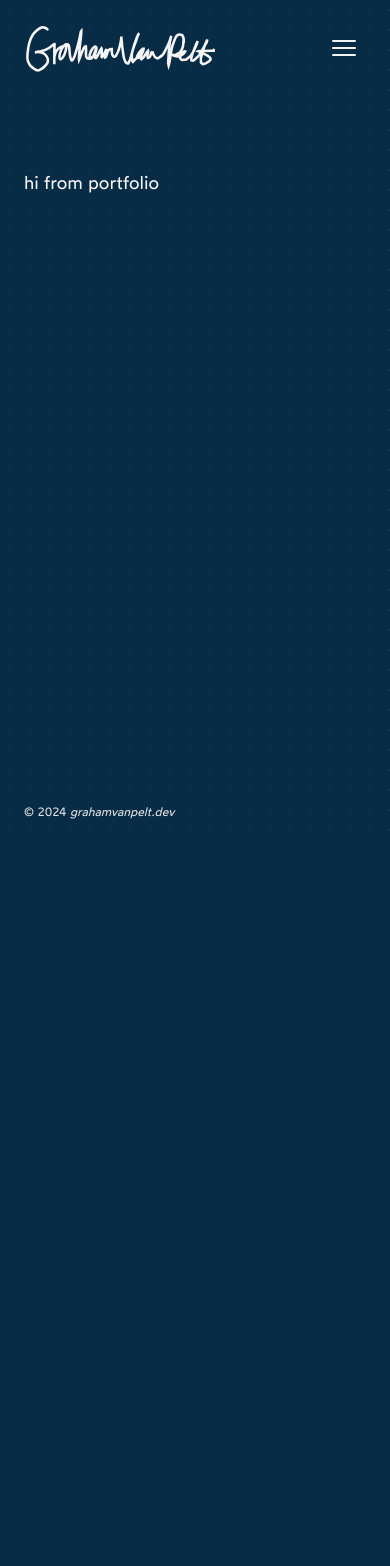
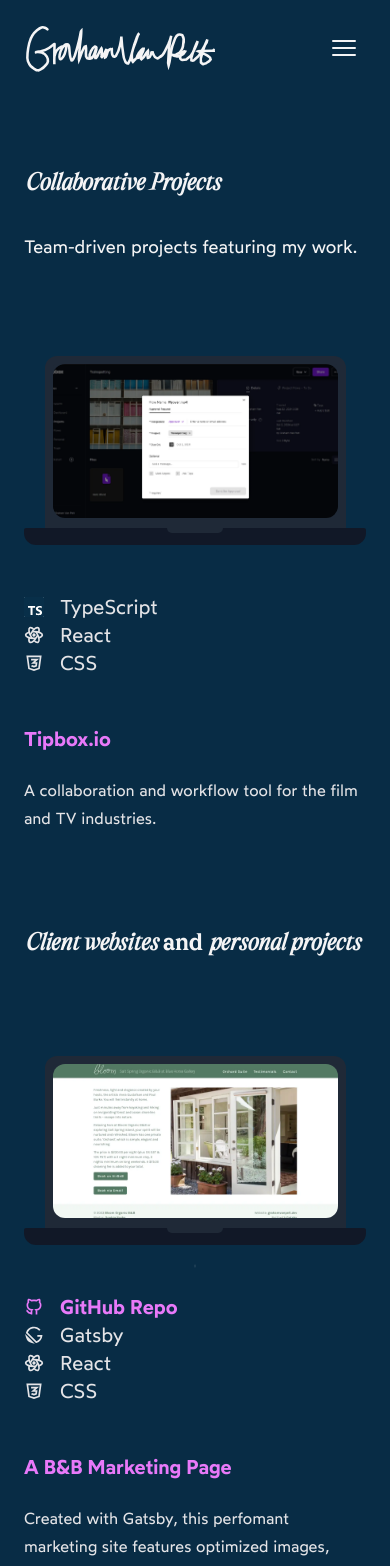
Before and after one commit to GVPproj/grahamvanpelt.dev, a Next.js app: page /portfolio in a window 390 px wide. Shown: the top 1566 px of the page. Before the commit the page ends 844 px from the top, so only its background shows below. Built offline with nearby package versions, Linux system fonts and the light colour scheme.

Commit message:
feat: portfolio

```diff
--- a/src/app/components/Laptop.tsx
+++ b/src/app/components/Laptop.tsx
@@ -1,28 +1,27 @@
-// interface Props {
-//   src: string
-//   alt: string
-// }
+import Image from 'next/image'
 
-// export default function Laptop(props: Props) {
-//   return (
-//     <div>
-//       <div className="relative mx-auto h-[172px] max-w-[301px] rounded-t-xl border-[8px] border-gray-800 bg-gray-800 dark:border-gray-800 md:h-[294px] md:max-w-[512px]">
-//         <div className="h-[154px] overflow-hidden rounded-lg   md:h-[278px]">
-//           <img
-//             src={props.src}
-//             className="h-[156px] w-full rounded-xl  md:h-[278px]"
-//             alt={props.alt}
-//           ></img>
-//           <img
-//             src={props.src}
-//             className="hidden h-[156px] w-full rounded-lg dark:block md:h-[278px]"
-//             alt={props.alt}
-//           ></img>
-//         </div>
-//       </div>
-//       <div className="relative mx-auto h-[17px] max-w-[351px] rounded-b-xl rounded-t-sm bg-gray-900 dark:bg-gray-700 md:h-[21px] md:max-w-[597px]">
-//         <div className="absolute left-1/2 top-0 h-[5px] w-[56px] -translate-x-1/2 rounded-b-xl bg-gray-800 md:h-[8px] md:w-[96px]"></div>
-//       </div>
-//     </div>
-//   )
-// }
+interface Props {
+  src: string
+  alt: string
+}
+
+export default function Laptop(props: Props) {
+  return (
+    <div>
+      <div className="relative mx-auto h-[172px] max-w-[301px] rounded-t-xl border-[8px] border-gray-800 bg-gray-800 md:h-[294px] md:max-w-[512px] dark:border-gray-800">
+        <div className="h-[154px] overflow-hidden rounded-lg md:h-[278px]">
+          <Image
+            src={props.src}
+            alt={props.alt}
+            className="h-full w-full rounded-xl object-cover"
+            width={512}
+            height={278}
+          />
+        </div>
+      </div>
+      <div className="relative mx-auto h-[17px] max-w-[351px] rounded-b-xl rounded-t-sm bg-gray-900 md:h-[21px] md:max-w-[597px] dark:bg-gray-700">
+        <div className="absolute left-1/2 top-0 h-[5px] w-[56px] -translate-x-1/2 rounded-b-xl bg-gray-800 md:h-[8px] md:w-[96px]"></div>
+      </div>
+    </div>
+  )
+}
--- a/src/app/components/PortfolioItem.tsx
+++ b/src/app/components/PortfolioItem.tsx
@@ -1,133 +1,137 @@
-// import { Link } from "@remix-run/react"
-// import Laptop from "./Laptop"
-// import Astro from "../assets/astro.svg?react"
-// import Gatsby from "../assets/gatsby.svg?react"
-// import Javascript from "../assets/javascript.svg?react"
-// import React from "../assets/react.svg?react"
-// import TailwindCSS from "../assets/tailwind.svg?react"
-// import TypeScript from "../assets/typescript.svg?react"
-// import CSS from "../assets/css.svg?react"
-// import Github from "../assets/github.svg?react"
+import Link from 'next/link'
+import Laptop from './Laptop'
+import {
+  Github,
+  Gatsby,
+  Javascript,
+  React,
+  Astro,
+  TailwindCSS,
+  Typescript as TypeScript,
+  Css as CSS,
+} from './icons'
 
-// interface Props {
-//   title?: string
-//   url?: string
-//   screenshot?: string
-//   description?: string
-//   tooling: string[]
-//   repo?: string
-// }
+interface Props {
+  title?: string
+  url?: string
+  screenshot?: string
+  description?: string
+  tooling: string[]
+  repo?: string
+}
 
-// export default function PortfolioItem(props: Props) {
-//   return (
-//     <>
-//       <div className="my-24 md:my-36">
-//         <div className="flex flex-col gap-12 xl:flex-row">
-//           <div className="min-w-max">
-//             {props.url ? (
-//               <Link to={props.url} target="_blank" rel="noreferrer">
-//                 <Laptop
-//                   src={props.screenshot}
-//                   alt={"Visit this project: " + props.title}
-//                 />
-//               </Link>
-//             ) : (
-//               <Laptop
-//                 src={props.screenshot}
-//                 alt={"Screenshot of project: " + props.title}
-//                 title={"No link available for project: " + props.title}
-//               />
-//             )}
-//           </div>
-//           <div className="flex flex-col justify-evenly gap-12 sm:flex-row">
-//             <div id="ToolingList" className="text-skin-muted md:min-w-max">
-//               {props.repo && (
-//                 <Link to={props.repo} target="_blank" rel="noreferrer">
-//                   <div className="flex items-center gap-4">
-//                     <Github />
-//                     <p className="font-sans text-xl font-semibold">
-//                       GitHub Repo
-//                     </p>
-//                   </div>
-//                 </Link>
-//               )}
-//               {props.tooling.includes("Gatsby") && (
-//                 <div className="flex items-center gap-4">
-//                   <Gatsby />
-//                   <span className="font-sans text-xl not-italic ">Gatsby</span>
-//                 </div>
-//               )}
+export default function PortfolioItem(props: Props) {
+  return (
+    <>
+      <div className="my-24 md:my-36">
+        <div className="flex flex-col gap-12 xl:flex-row">
+          {props.screenshot && (
+            <div className="min-w-max">
+              {props.url ? (
+                <Link href={props.url} target="_blank" rel="noreferrer">
+                  <Laptop
+                    src={props.screenshot}
+                    alt={'Visit this project: ' + props.title}
+                  />
+                </Link>
+              ) : (
+                <Laptop
+                  src={props.screenshot}
+                  alt={'Screenshot of project: ' + props.title}
+                  //   title={'No link available for project: ' + props.title}
+                />
+              )}
+            </div>
+          )}
+          <div className="flex flex-col justify-evenly gap-12 sm:flex-row">
+            <div id="ToolingList" className="text-skin-muted md:min-w-max">
+              {props.repo && (
+                <Link href={props.repo} target="_blank" rel="noreferrer">
+                  <div className="flex items-center gap-4">
+                    <Github />
+                    <p className="font-sans text-xl font-semibold">
+                      GitHub Repo
+                    </p>
+                  </div>
+                </Link>
+              )}
+              {props.tooling.includes('Gatsby') && (
+                <div className="flex items-center gap-4">
+                  <Gatsby />
+                  <span className="font-sans text-xl not-italic">Gatsby</span>
+                </div>
+              )}
 
-//               {props.tooling.includes("Astro") && (
-//                 <div className="flex items-center gap-4">
-//                   <Astro />
+              {props.tooling.includes('Astro') && (
+                <div className="flex items-center gap-4">
+                  <Astro />
 
-//                   <span className="font-sans text-xl not-italic">Astro</span>
-//                 </div>
-//               )}
-//               {props.tooling.includes("TypeScript") && (
-//                 <div className="flex items-center gap-4">
-//                   <TypeScript />
+                  <span className="font-sans text-xl not-italic">Astro</span>
+                </div>
+              )}
+              {props.tooling.includes('TypeScript') && (
+                <div className="flex items-center gap-4">
+                  <TypeScript />
 
-//                   <span className="font-sans text-xl not-italic">
-//                     TypeScript
-//                   </span>
-//                 </div>
-//               )}
-//               {props.tooling.includes("React") && (
-//                 <div className="flex items-center gap-4">
-//                   <React />
+                  <span className="font-sans text-xl not-italic">
+                    TypeScript
+                  </span>
+                </div>
+              )}
+              {props.tooling.includes('React') && (
+                <div className="flex items-center gap-4">
+                  <React />
 
-//                   <span className="font-sans text-xl not-italic">React</span>
-//                 </div>
-//               )}
-//               {props.tooling.includes("HTML") && (
-//                 <div className="flex items-center gap-4">
-//                   <Gatsby />
-//                   <span className="font-sans text-xl not-italic">HTML</span>
-//                 </div>
-//               )}
-//               {props.tooling.includes("TailwindCSS") && (
-//                 <div className="flex items-center gap-4">
-//                   <TailwindCSS />
+                  <span className="font-sans text-xl not-italic">React</span>
+                </div>
+              )}
+              {props.tooling.includes('HTML') && (
+                <div className="flex items-center gap-4">
+                  <Gatsby />
+                  <span className="font-sans text-xl not-italic">HTML</span>
+                </div>
+              )}
+              {props.tooling.includes('TailwindCSS') && (
+                <div className="flex items-center gap-4">
+                  <TailwindCSS />
 
-//                   <span className="font-sans text-xl not-italic">
-//                     TailwindCSS
-//                   </span>
-//                 </div>
-//               )}
-//               {props.tooling.includes("Javascript") && (
-//                 <div className="flex items-center gap-4">
-//                   <Javascript />
+                  <span className="font-sans text-xl not-italic">
+                    TailwindCSS
+                  </span>
+                </div>
+              )}
+              {props.tooling.includes('Javascript') && (
+                <div className="flex items-center gap-4">
+                  <Javascript />
 
-//                   <span className="font-sans text-xl not-italic">
-//                     Javascript
-//                   </span>
-//                 </div>
-//               )}
+                  <span className="font-sans text-xl not-italic">
+                    Javascript
+                  </span>
+                </div>
+              )}
 
-//               {props.tooling.includes("CSS") && (
-//                 <div className="flex items-center gap-4">
-//                   <CSS />
+              {props.tooling.includes('CSS') && (
+                <div className="flex items-center gap-4">
+                  <CSS />
 
-//                   <span className="font-sans text-xl not-italic">CSS</span>
-//                 </div>
-//               )}
-//             </div>
-//             <div className="prose md:min-w-[300px]">
-//               <Link
-//                 to={props.url || "#"}
-//                 target="_blank"
-//                 rel="noreferrer"
-//                 className="font-sans text-xl font-semibold text-skin-accent no-underline"
-//               >
-//                 {props.title}
-//               </Link>
-//               <p className="prose text-skin-muted">{props.description}</p>
-//             </div>
-//           </div>
-//         </div>
-//       </div>
-//     </>
-//   )
-// }
+                  <span className="font-sans text-xl not-italic">CSS</span>
+                </div>
+              )}
+            </div>
+            <div className="prose md:min-w-[300px]">
+              <Link
+                href={props.url || '#'}
+                target="_blank"
+                rel="noreferrer"
+                className="font-sans text-xl font-semibold text-skin-accent no-underline"
+              >
+                {props.title}
+              </Link>
+              <p className="prose text-skin-muted">{props.description}</p>
+            </div>
+          </div>
+        </div>
+      </div>
+    </>
+  )
+}
--- a/src/app/components/index.ts
+++ b/src/app/components/index.ts
@@ -1,3 +1,5 @@
 export * from './icons'
 export * from './animations'
 export { default as CvNav } from './CvNav'
+export { default as PortfolioItem } from './PortfolioItem'
+export { default as Laptop } from './Laptop'
--- a/src/app/portfolio/page.tsx
+++ b/src/app/portfolio/page.tsx
@@ -1,3 +1,103 @@
-export default function Page() {
-  return <p>hi from portfolio</p>
+import React from 'react'
+import { PortfolioItem, FadeIn, FadeUp } from '../components'
+import { portfolioItems } from '../data/portfolioData'
+
+export const metadata = {
+  title: 'Graham Van Pelt - Portfolio',
+  description: 'A list of my web personal with links and descriptions.',
+  openGraph: {
+    title: 'Graham Van Pelt - Portfolio',
+    description: 'A list of my web personal with links and descriptions.',
+    url: 'https://grahamvanpelt.dev/portfolio',
+  },
 }
+
+const PortfolioDivider = () => {
+  return (
+    <hr className="mx-auto my-4 h-1 w-48 rounded border-0 bg-skin-fill-muted md:my-10"></hr>
+  )
+}
+
+const Portfolio = () => {
+  const personal = portfolioItems.filter((item) => item.category === 'personal')
+  const projects = portfolioItems.filter((item) => item.category === 'project')
+  const education = portfolioItems.filter(
+    (item) => item.category === 'education',
+  )
+
+  return (
+    <>
+      <FadeIn>
+        <>
+          <h1 className="mb-8 text-2xl font-extrabold md:text-4xl">
+            <span>Collaborative Projects</span>
+          </h1>
+          <p>Team-driven projects featuring my work.</p>
+        </>
+      </FadeIn>
+      {projects.map((item, index) => (
+        <FadeUp key={item.title} id={item.title}>
+          <>
+            <PortfolioItem
+              title={item.title}
+              description={item.description}
+              screenshot={item.screenshot}
+              tooling={item.tooling}
+              url={item.url}
+              repo={item.repo}
+            />
+            {index < projects.length - 1 && <PortfolioDivider />}
+          </>
+        </FadeUp>
+      ))}
+      <FadeUp id="client">
+        <h1 className="text-2xl font-extrabold md:text-4xl">
+          <span>Client websites</span> and <span>personal projects</span>
+        </h1>
+      </FadeUp>
+      {personal.map((item, index) => (
+        <FadeUp key={item.title} id={item.title}>
+          <>
+            <PortfolioItem
+              title={item.title}
+              description={item.description}
+              screenshot={item.screenshot}
+              tooling={item.tooling}
+              url={item.url}
+              repo={item.repo}
+            />
+            {index < personal.length - 1 && <PortfolioDivider />}
+          </>
+        </FadeUp>
+      ))}
+      <FadeUp id="educational">
+        <>
+          <h1 className="mb-8 text-2xl font-extrabold md:text-4xl">
+            <span>Educational Projects</span>
+          </h1>
+          <p>
+            These projects were coded by <span>me</span>, assigned as Figma
+            files and functionality descriptions.
+          </p>
+        </>
+      </FadeUp>
+      {education.map((item, index) => (
+        <FadeUp key={item.title} id={item.title}>
+          <>
+            <PortfolioItem
+              title={item.title}
+              description={item.description}
+              screenshot={item.screenshot}
+              tooling={item.tooling}
+              url={item.url}
+              repo={item.repo}
+            />
+            {index !== education.length - 1 && <PortfolioDivider />}
+          </>
+        </FadeUp>
+      ))}
+    </>
+  )
+}
+
+export default Portfolio
```
Also changed, not shown: src/app/components/icons/index.ts (+7 -0 lines), src/app/data/portfolioData.ts (+44 -44 lines).
